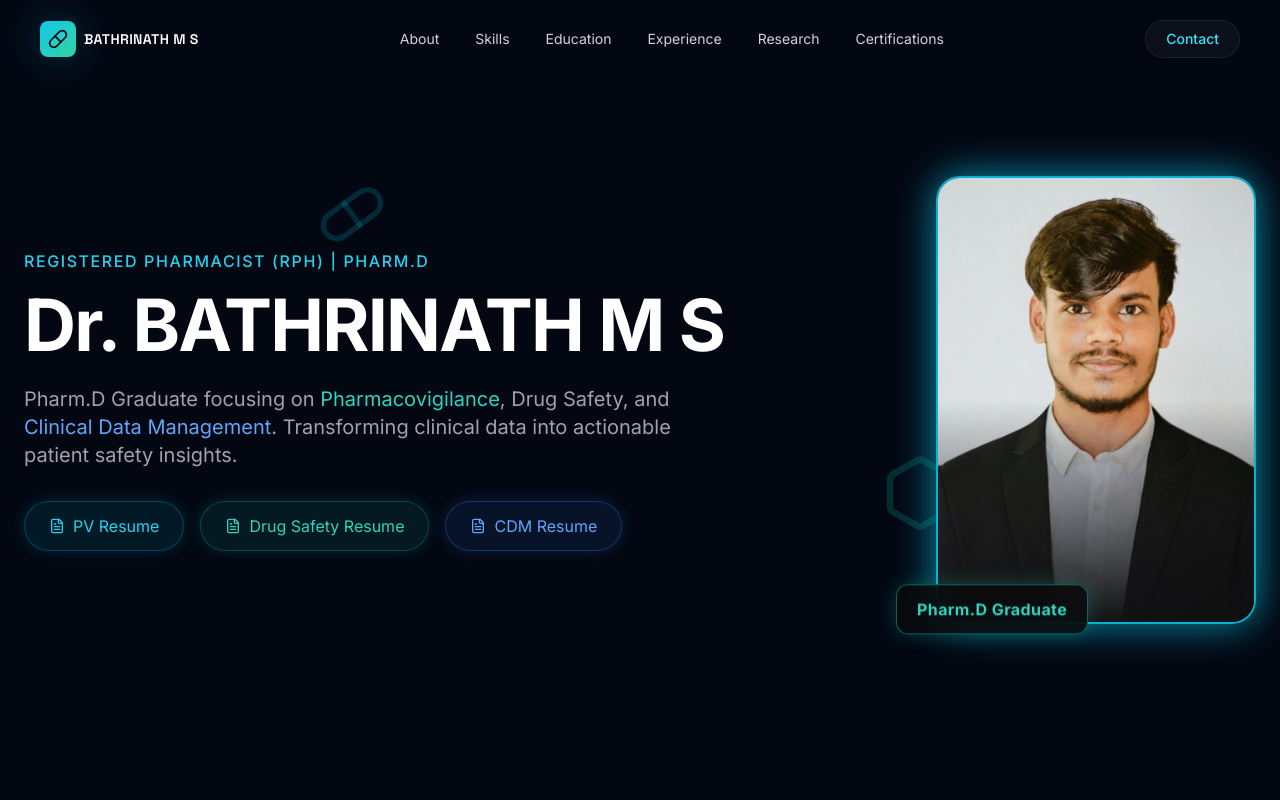
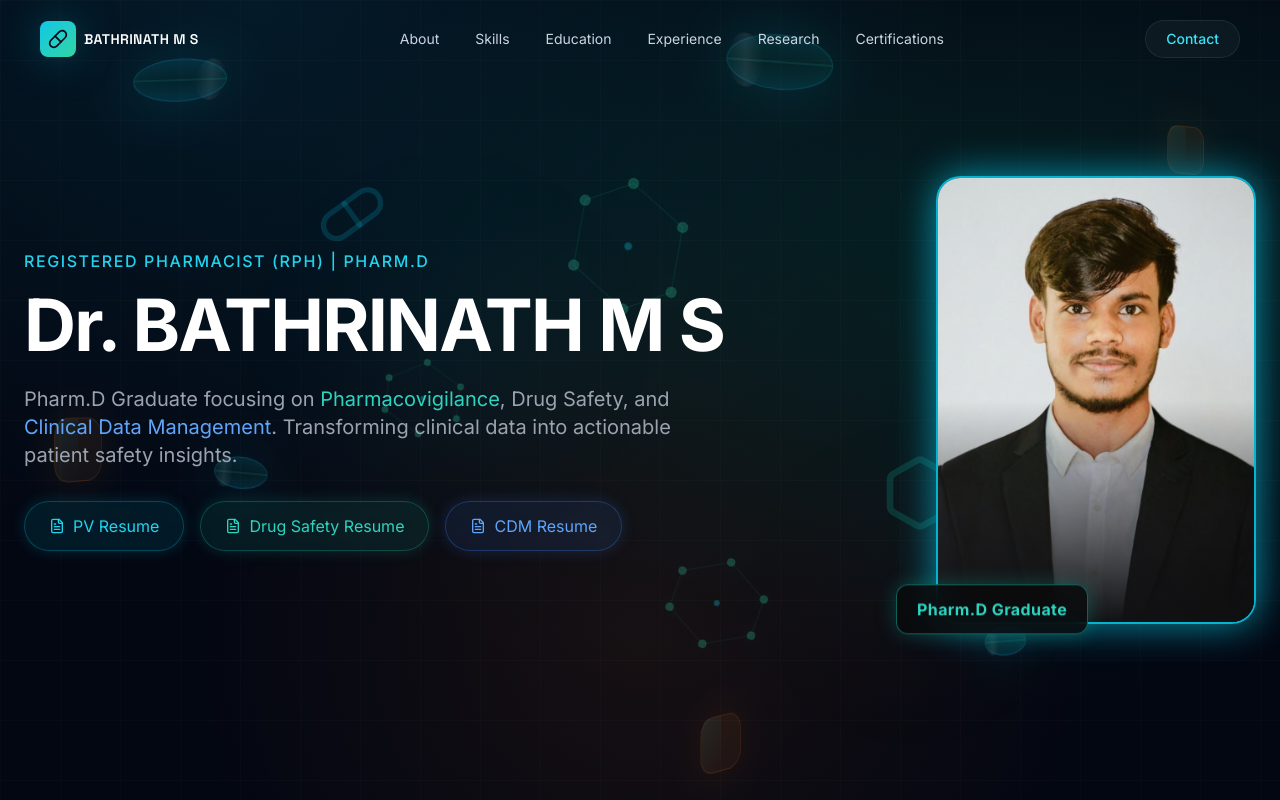
Before and after one commit to drbathrinath/drbathrinath-portfolio, a React (Vite) app: page / in a window 1280 px wide. Shown: the top 800 px of the page. Built offline with nearby package versions, Linux system fonts and the light colour scheme.

Commit message:
Restore GlobalBackground, Honors, and fix clean component order in App.tsx

```diff
--- a/src/App.tsx
+++ b/src/App.tsx
@@ -4,20 +4,24 @@ import About from './components/About';
 import Skills from './components/Skills';
 import Education from './components/Education';
 import Experience from './components/Experience';
+import Honors from './components/Honors';
 import Research from './components/Research';
 import Certifications from './components/Certifications';
 import Contact from './components/Contact';
 import Footer from './components/Footer';
+import GlobalBackground from './components/GlobalBackground';
 
 export default function App() {
   return (
     <div className="min-h-screen bg-[#030712] text-gray-100 selection:bg-cyan-500 selection:text-black relative overflow-x-hidden">
+      <GlobalBackground />
       <Navbar />
       <Hero />
       <About />
       <Skills />
       <Education />
       <Experience />
+      <Honors />
       <Research />
       <Certifications />
       <Contact />
```
